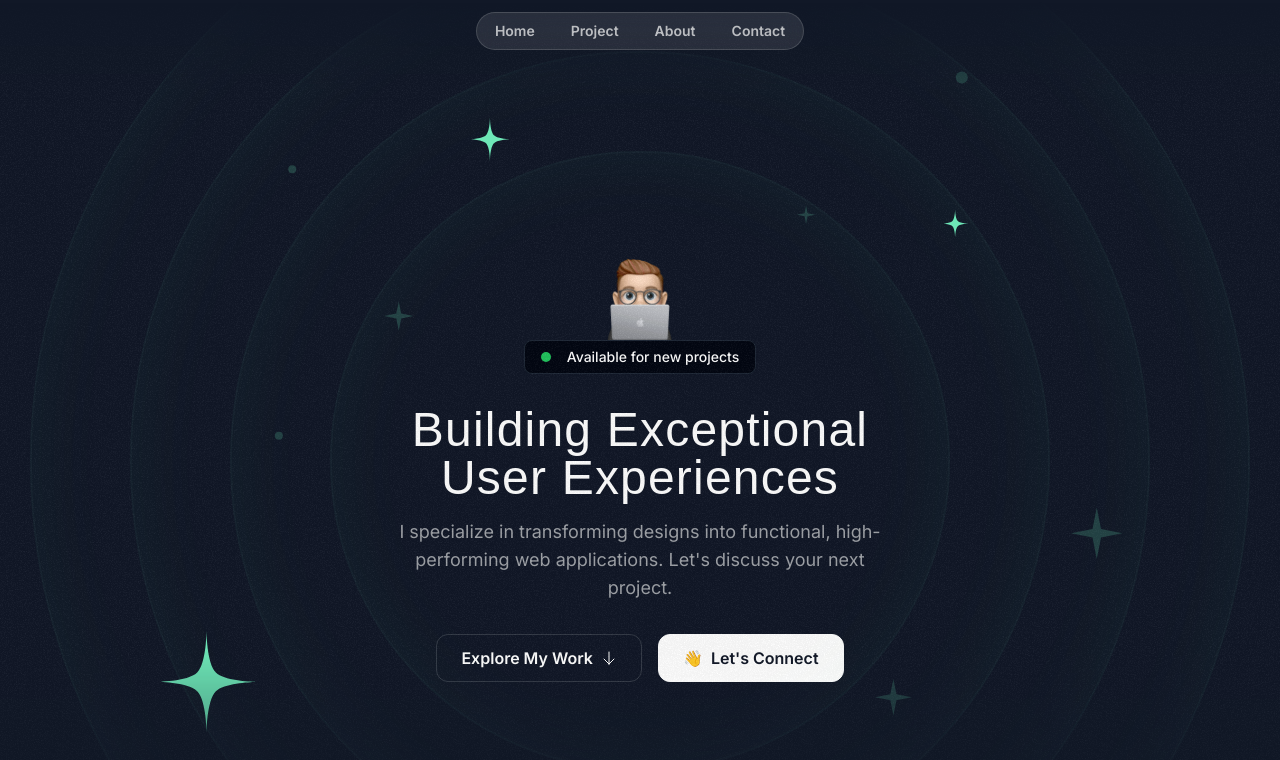
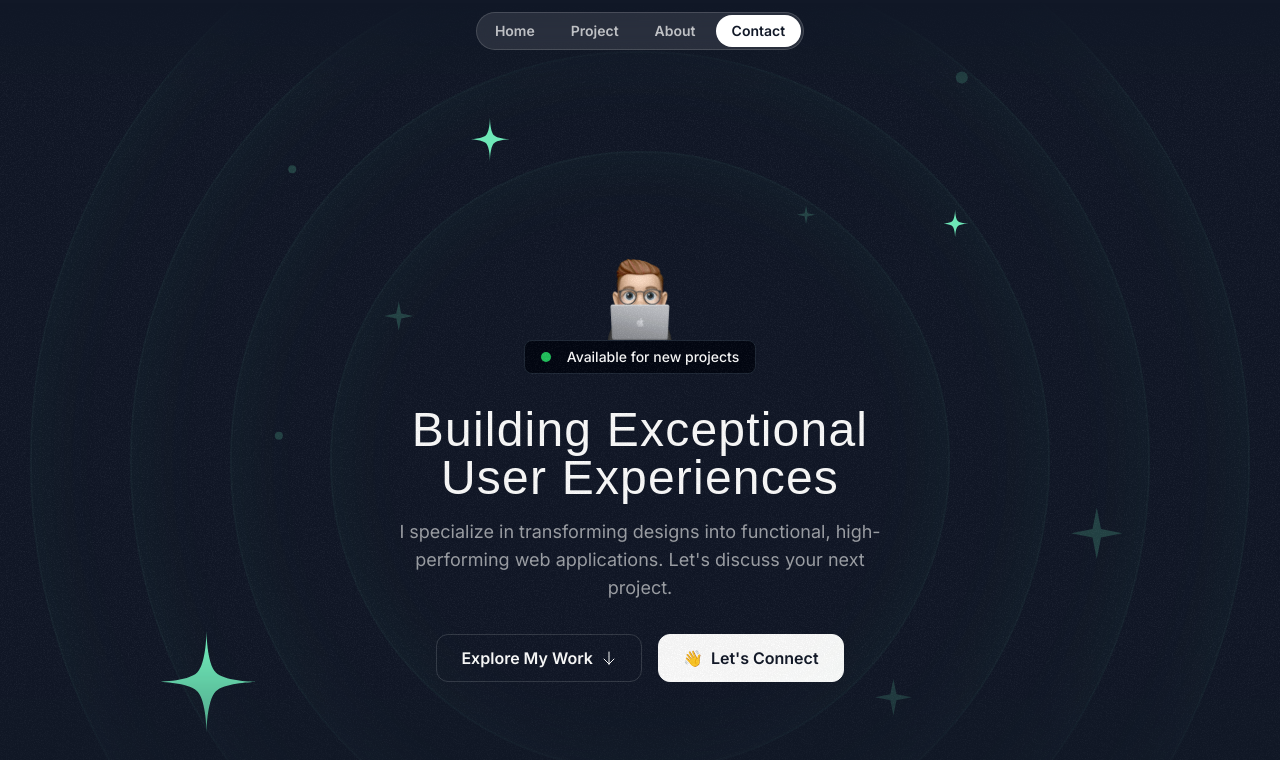
Before and after one commit to baophan-developer/portfolio, a Next.js app: page / in a window 1280 px wide. Shown: the top 760 px of the page. Built offline with nearby package versions, Linux system fonts and the light colour scheme; a web font is replaced by a local one.

Commit message:
feature: [BaoPH] -  add z-10 for header section and css hover tag <a> of header

```diff
--- a/src/sections/Header.tsx
+++ b/src/sections/Header.tsx
@@ -1,6 +1,6 @@
 export const Header = () => {
     return (
-        <div className="flex justify-center items-center fixed top-3 w-full">
+        <div className="flex justify-center items-center fixed top-3 w-full z-10">
             <nav className="flex gap-1 p-0.5 border border-white/15 rounded-full bg-white/10 backdrop-blur">
                 <a href="#" className="nav-item">
                     Home
@@ -11,7 +11,10 @@ export const Header = () => {
                 <a href="#" className="nav-item">
                     About
                 </a>
-                <a href="#" className="nav-item">
+                <a
+                    href="#"
+                    className="nav-item bg-white text-gray-900 hover:bg-white/70 hover:text-gray-900"
+                >
                     Contact
                 </a>
             </nav>
```
